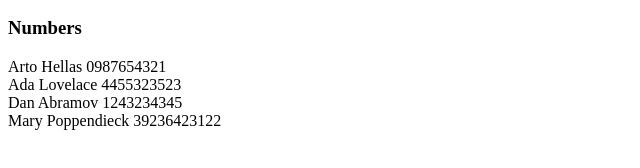
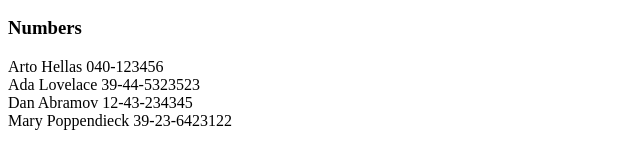
Before and after one commit to Pti2mike/phonebook, a React (Vite) app: page / in a window 1280 px wide. Shown: the part 212-380 px from the top of the page, without its empty margins (0-640 px from the left). Built offline with nearby package versions, Linux system fonts and the light colour scheme; data requests are answered from the project's data file.

Commit message:
Sixth step db file + json-server + axios + getData added

```diff
--- /dev/null
+++ b/db.json
@@ -0,0 +1,24 @@
+{
+  "persons": [
+    {
+      "name": "Arto Hellas",
+      "number": "040-123456",
+      "id": 1
+    },
+    {
+      "name": "Ada Lovelace",
+      "number": "39-44-5323523",
+      "id": 2
+    },
+    {
+      "name": "Dan Abramov",
+      "number": "12-43-234345",
+      "id": 3
+    },
+    {
+      "name": "Mary Poppendieck",
+      "number": "39-23-6423122",
+      "id": 4
+    }
+  ]
+}
--- a/package.json
+++ b/package.json
@@ -7,9 +7,11 @@
     "dev": "vite",
     "build": "vite build",
     "lint": "eslint . --ext js,jsx --report-unused-disable-directives --max-warnings 0",
-    "preview": "vite preview"
+    "preview": "vite preview",
+    "server": "json-server -p3001 --watch db.json"
   },
   "dependencies": {
+    "axios": "^1.6.6",
     "react": "^18.2.0",
     "react-dom": "^18.2.0"
   },
@@ -21,6 +23,7 @@
     "eslint-plugin-react": "^7.33.2",
     "eslint-plugin-react-hooks": "^4.6.0",
     "eslint-plugin-react-refresh": "^0.4.5",
+    "json-server": "^1.0.0-alpha.22",
     "vite": "^5.0.8"
   }
 }
--- a/src/App.jsx
+++ b/src/App.jsx
@@ -1,19 +1,23 @@
-import { useState } from "react";
+import { useState, useEffect } from "react";
+import axios from "axios";
 import Header from "./components/Header";
 import PersonForm from "./components/PersonForm";
 import Filter from "./components/Filter";
 import Persons from "./components/Persons";
 
 const App = () => {
-  const [persons, setPersons] = useState([
-    { name: "Arto Hellas", id: 1, number: "0987654321" },
-    { name: "Ada Lovelace", number: "4455323523", id: 2 },
-    { name: "Dan Abramov", number: "1243234345", id: 3 },
-    { name: "Mary Poppendieck", number: "39236423122", id: 4 },
-  ]);
+  const [persons, setPersons] = useState([]);
   const [newName, setNewName] = useState("");
   const [newNumber, setNewNumber] = useState("");
   const [filter, setFilter] = useState("");
+
+  const getDataFromServer = () => {
+    axios.get("http://localhost:3001/persons").then((response) => {
+      setPersons(response.data);
+    });
+  };
+
+  useEffect(getDataFromServer, []);
 
   const handleChangeName = (event) => setNewName(event.target.value);
   const handleChangeNumber = (event) => setNewNumber(event.target.value);
```
